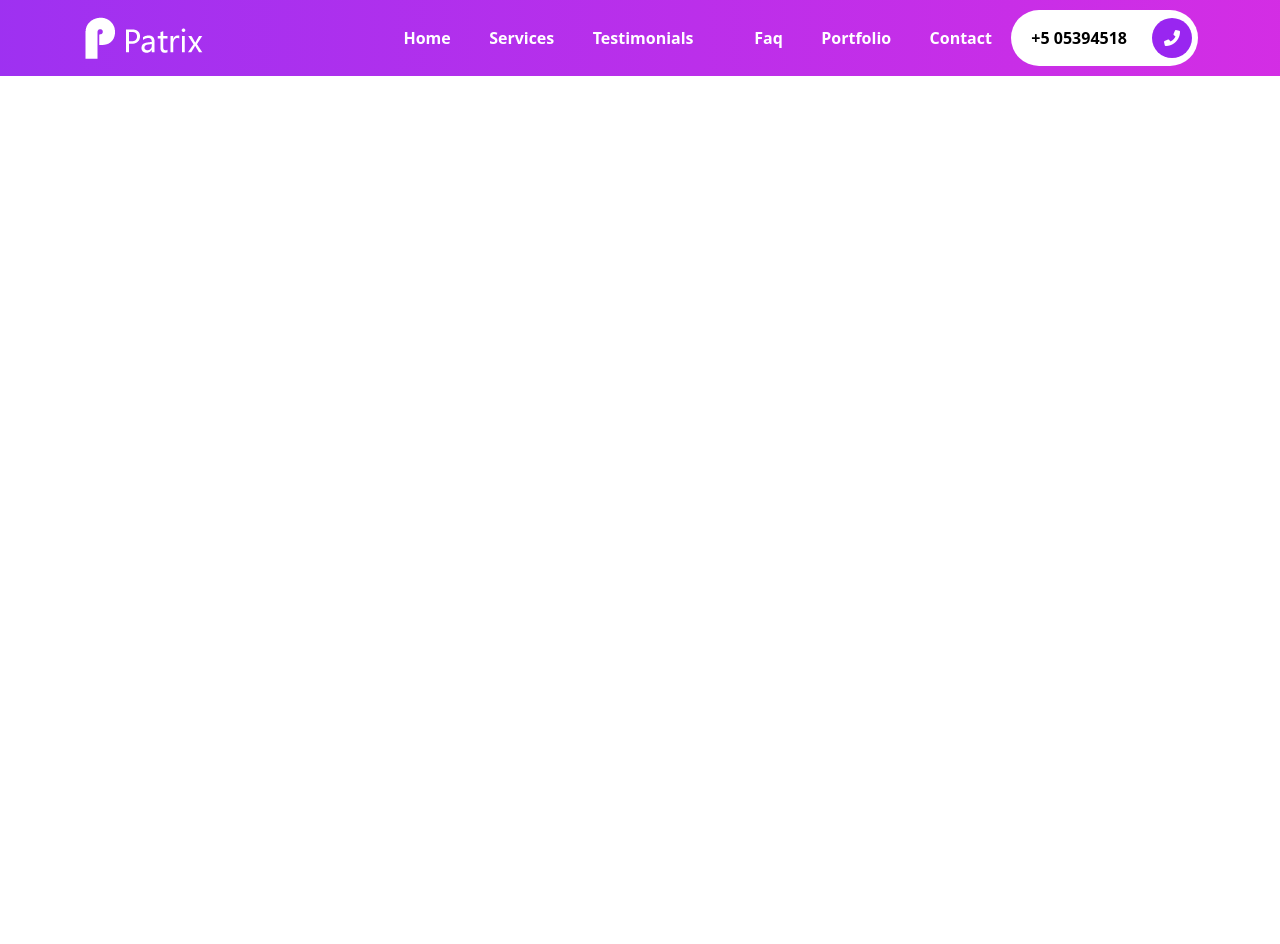
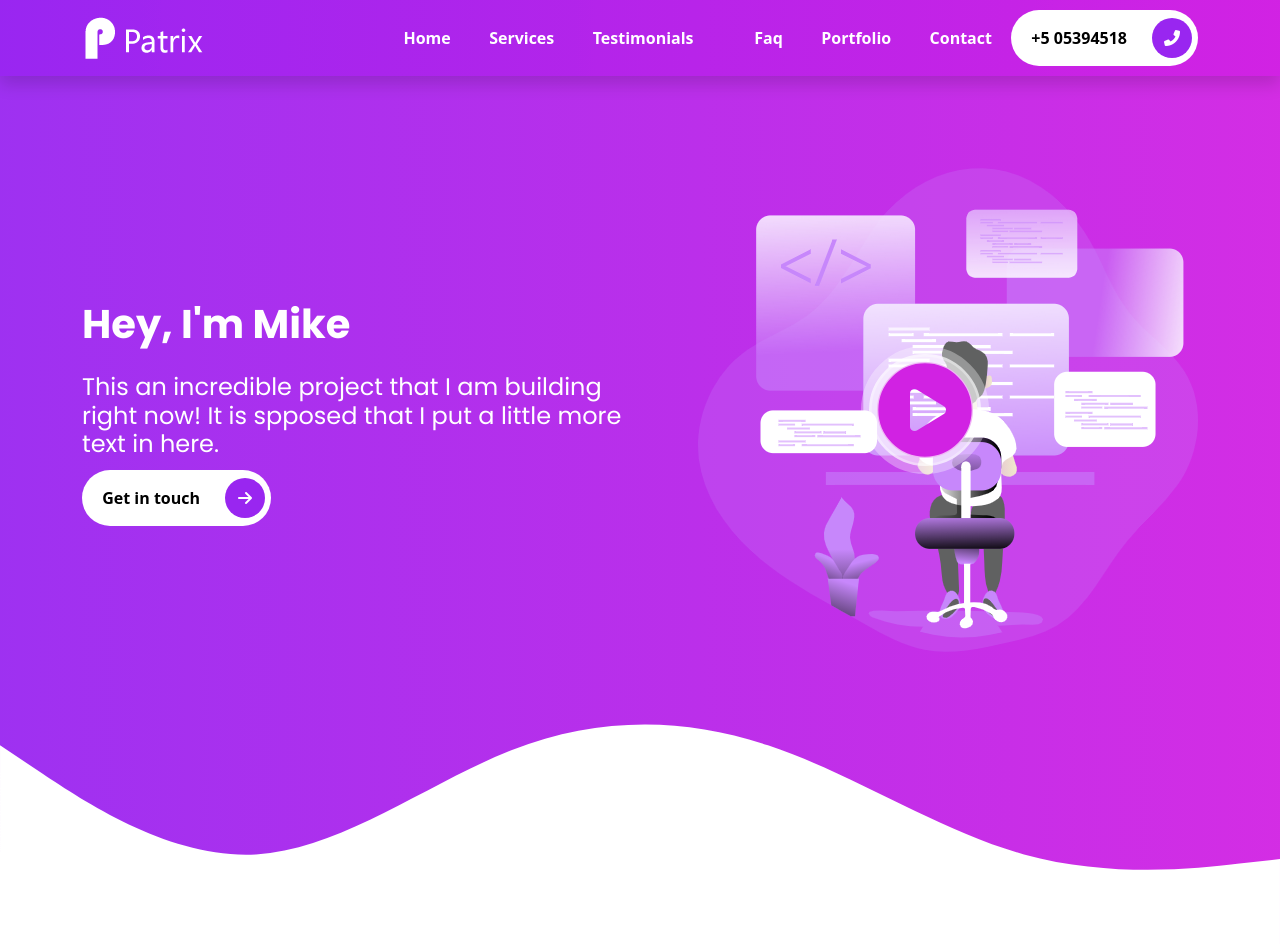
Before and after one commit to MikeAvocato01/Bootstrap-5-and-Sass-Project, a website: page index.html in a window 1280 px wide. Before the commit the page ends 800 px from the top, so only its background shows below. Drawn offline with nearby package versions, Linux system fonts and the light colour scheme; a web font is replaced by a local one.

Commit message:
Finished intro section

```diff
--- a/index.html
+++ b/index.html
@@ -8,11 +8,15 @@
     <title>Patrix</title>
     <link rel="stylesheet" href="assets/css/style.css">
     <link rel="stylesheet" href="assets/css/fontawesome.css">
+    <link
+        href="https://fonts.googleapis.com/css2?family=Akaya+Telivigala&family=Fira+Sans:wght@200;400&family=Playfair+Display&family=Poppins:ital,wght@0,400;0,600;0,700;0,800;0,900;1,500&family=Roboto:ital,wght@0,400;1,100&family=Shizuru&family=Source+Code+Pro:wght@200;600&family=Source+Sans+Pro:wght@200&display=swap"
+        rel="stylesheet">
+    <link rel="stylesheet" href="https://cdn.jsdelivr.net/npm/glightbox/dist/css/glightbox.min.css" />
 </head>
 
 <body>
     <!-- NavBar Section -->
-    <nav class="menu navbar navbar-expand-lg navbar-dark menu">
+    <nav class="menu navbar navbar-expand-lg navbar-dark menu shadow fixed-top">
         <div class="container">
             <a class="navbar-brand" href="#">
                 <img src="images/logom.png" alt="logo image">
@@ -49,6 +53,65 @@
         </div>
     </nav>
 
+    <!--Start intro section-->
+    <section id="home" class="intro-section">
+        <div class="container">
+            <div class="row align-items-center text-white">
+                <div class="col-md-6 intros">
+                    <h1 class="display-2--intro">
+                        <span class="display-2--intro lh-base">
+                            Hey, I'm Mike
+                        </span>
+                        <span class="display-2--description">
+                            This an incredible project that I am building right now! It is spposed that I put a little
+                            more text in here.
+                        </span>
+                    </h1>
+                    <button type="button" class="rounded-pill btn-rounded">Get in touch<span> <i
+                                class="fas fa-arrow-right"></i> </span></button>
+                </div>
+
+                <!--Start content video intro-->
+                <div class="col-md-6 intros text-end">
+                    <div class="video-box">
+                        <img src="images/arts/intro-section-illustration.png" alt="intro image and video ilustration"
+                            class="img-fluid">
+                        <a href="#" class="glightbox position-absolute top-50 start-50 translate-middle">
+                            <span>
+                                <i class="fas fa-play-circle"></i>
+                            </span>
+
+                            <span class="border-animation border-animation--border-1">
+
+                            </span>
+                            <span class="border-animation border-animation--border-2">
+
+                            </span>
+
+                        </a>
+                    </div>
+                </div>
+            </div>
+        </div>
+        <svg xmlns="http://www.w3.org/2000/svg" viewBox="0 0 1440 320">
+            <path fill="#fff" fill-opacity="1"
+                d="M0,96L48,128C96,160,192,224,288,218.7C384,213,480,139,576,101.3C672,64,768,64,864,96C960,128,1056,192,1152,218.7C1248,245,1344,235,1392,229.3L1440,224L1440,320L1392,320C1344,320,1248,320,1152,320C1056,320,960,320,864,320C768,320,672,320,576,320C480,320,384,320,288,320C192,320,96,320,48,320L0,320Z">
+            </path>
+        </svg>
+    </section>
+
+
+    <script src="https://cdn.jsdelivr.net/gh/mcstudios/glightbox/dist/js/glightbox.min.js"></script>
+    <script type="text/javascript">
+        const lightbox = GLightbox({
+            'href': 'https://youtu.be/tFmy06Gf-c4',
+            'type': 'video',
+            'source': 'youtube', //vimeo, youtube or local
+            'width': 900,
+            'autoPlayVideos': 'true'
+        });
+    </script>
+
 
     <script src="https://cdn.jsdelivr.net/npm/@popperjs/core@2.9.2/dist/umd/popper.min.js"
         integrity="sha384-IQsoLXl5PILFhosVNubq5LC7Qb9DXgDA9i+tQ8Zj3iwWAwPtgFTxbJ8NT4GN1R8p"
--- a/scss/components/_animations.scss
+++ b/scss/components/_animations.scss
@@ -0,0 +1,12 @@
+//Pulse border.
+@keyframes pulse-border {
+    0% {
+        transform: scale(1);
+        opacity: 1;
+    }
+
+    100% {
+        transform: scale(1.5);
+        opacity: 0;
+    }
+}
--- a/scss/components/_mixins.scss
+++ b/scss/components/_mixins.scss
@@ -4,3 +4,11 @@
 @mixin gradient {
     background: linear-gradient(to right, rgba($primary, 0.95), rgba($secondary, 0.95));
 }
+
+//absolute center.
+@mixin absoluteCenter {
+    position: absolute;
+    top: 50%;
+    left: 50%;
+    transform: translate(-50%, -50%);
+}
--- a/scss/components/_typography.scss
+++ b/scss/components/_typography.scss
@@ -0,0 +1,28 @@
+@use '../custom' as *;
+
+.display-2 {
+    margin-bottom: 1rem;
+    text-transform: capitalize;
+    font-family: 'Poppins', sans-serif;
+
+    &--intro {
+        display: inline-block;
+        font-weight: 700;
+        font-family: 'Poppins', sans-serif;
+    }
+
+    &--description {
+
+        font-weight: 100;
+        font-size: 1rem;
+        display: block;
+        margin-top: 1.2rem;
+        text-transform: none;
+
+        @include media-breakpoint-up(lg) {
+            font-size: 1.5rem;
+            display: inline-block;
+        }
+    }
+
+}
--- a/scss/sections/_intro.scss
+++ b/scss/sections/_intro.scss
@@ -0,0 +1,48 @@
+@use '../custom' as *;
+@use '../components/mixins' as *;
+
+.intro-section {
+    @include gradient;
+    padding: 10rem 0 0 0;
+    width: 100%;
+    height: 100%;
+}
+
+.intros {
+
+    .video-box {
+        position: relative;
+
+        a {
+            //@include absoluteCenter;
+
+            span {
+
+                i {
+                    font-size: 6rem;
+                    color: $secondary;
+                }
+            }
+        }
+    }
+}
+
+.border-animation {
+    position: absolute;
+    top: 0;
+    left: 0;
+    width: 6rem;
+    height: 6rem;
+    border: 0.55rem solid $white;
+    border-radius: 50%;
+    animation: pulse-border 1.5s linear infinite;
+
+    &--border-1 {
+        animation-delay: 1s;
+    }
+
+    &--border-2 {
+        animation-delay: 1.5s;
+    }
+
+}
```
Also changed, not shown: assets/css/style.css, images/arts/intro-section-illustration.png (added), 1 other file.
